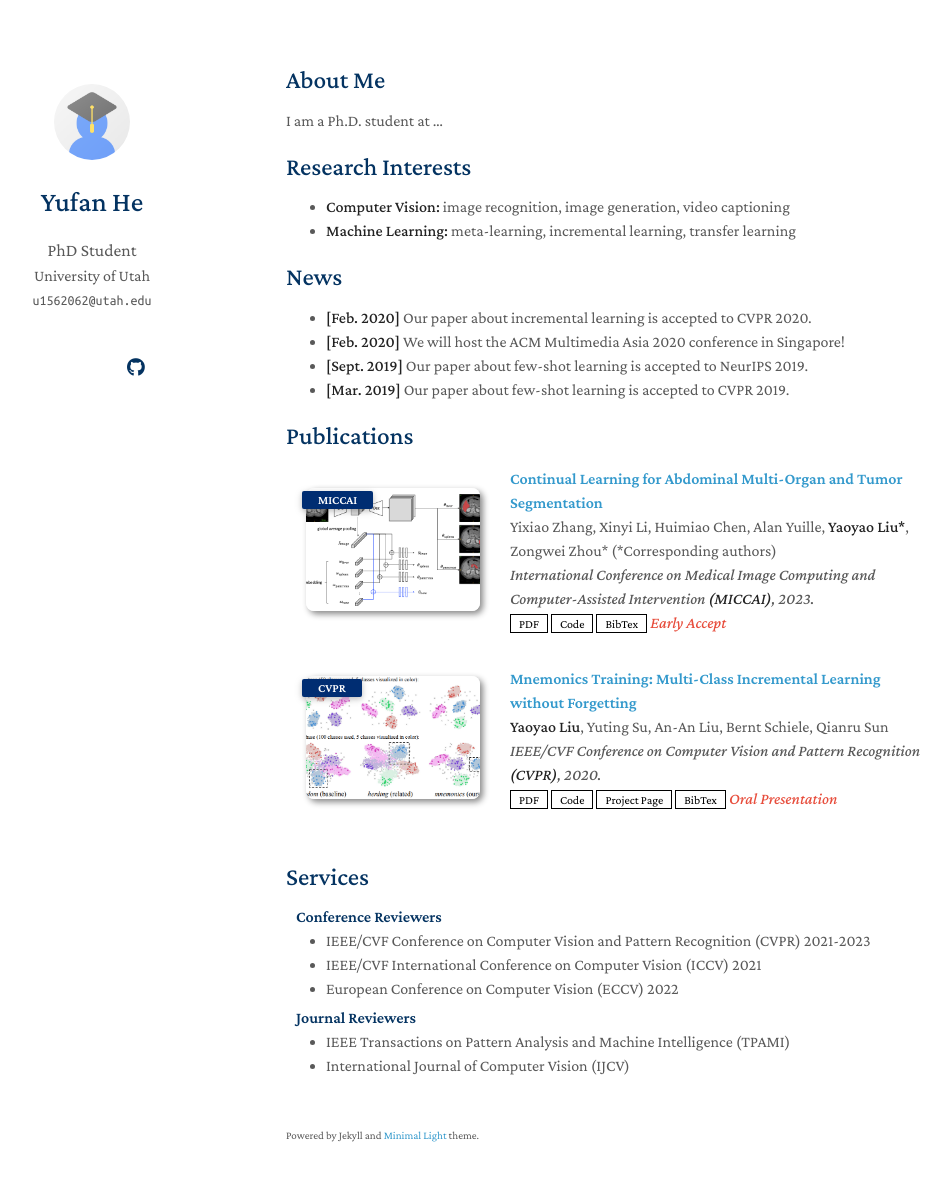
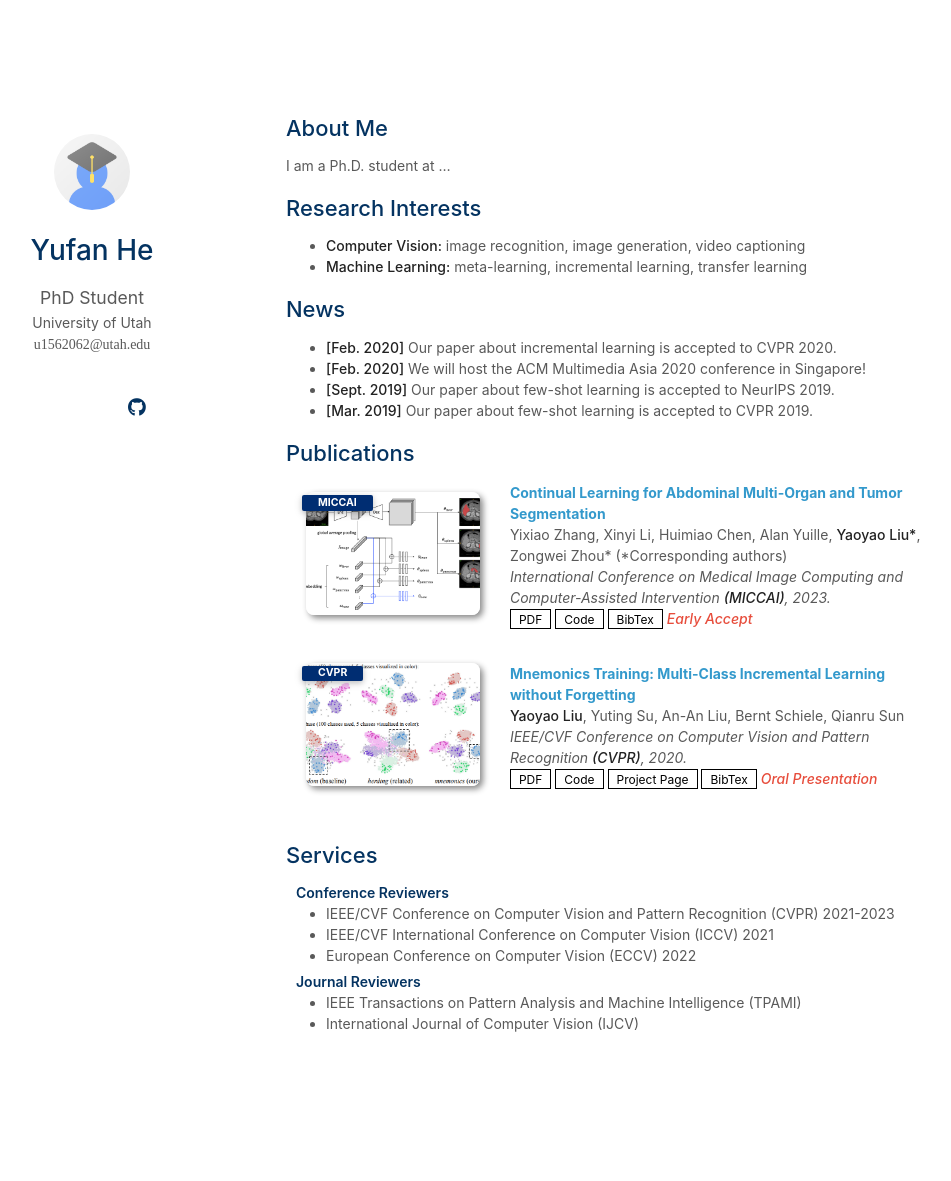
Before and after one commit to yufan-he/yufan-he.github.io, a Jekyll site: the page built from index.md, in a window 1280 px wide and 1216 px high. Shown: the top 1181 px of the window, without its empty margins (184-1135 px from the left). Built offline with Jekyll 4.4.1, drawn with Linux system fonts in a browser that asks for light colours; a style sheet for code colours, icons or effects is not loaded; our own code applies the rules of GitHub Pages for plain Markdown files.

Commit message:
Update _config.yml

```diff
--- a/_config.yml
+++ b/_config.yml
@@ -24,7 +24,7 @@ favicon_dark: ./assets/img/favicon-dark.png
 
 # Footnote
 # You may use the option to disable the footnote, "Powered by Jekyll and Minimal Light theme."
-enable_footnote: true
+enable_footnote: false
 
 # Auto Dark Mode
 # You may use the option to disable the automatic dark theme
@@ -32,7 +32,7 @@ auto_dark_mode: true
 
 # Font
 # You can use this option to choose between Serif or Sans Serif fonts.
-font: "Serif" # or "Sans Serif"
+font: "Sans Serif" # or "Sans Serif"
 
 # Use this project as a remote theme for GitHub Pages
 # See the guide here: https://docs.github.com/en/pages/setting-up-a-github-pages-site-with-jekyll/adding-a-theme-to-your-github-pages-site-using-jekyll
```
